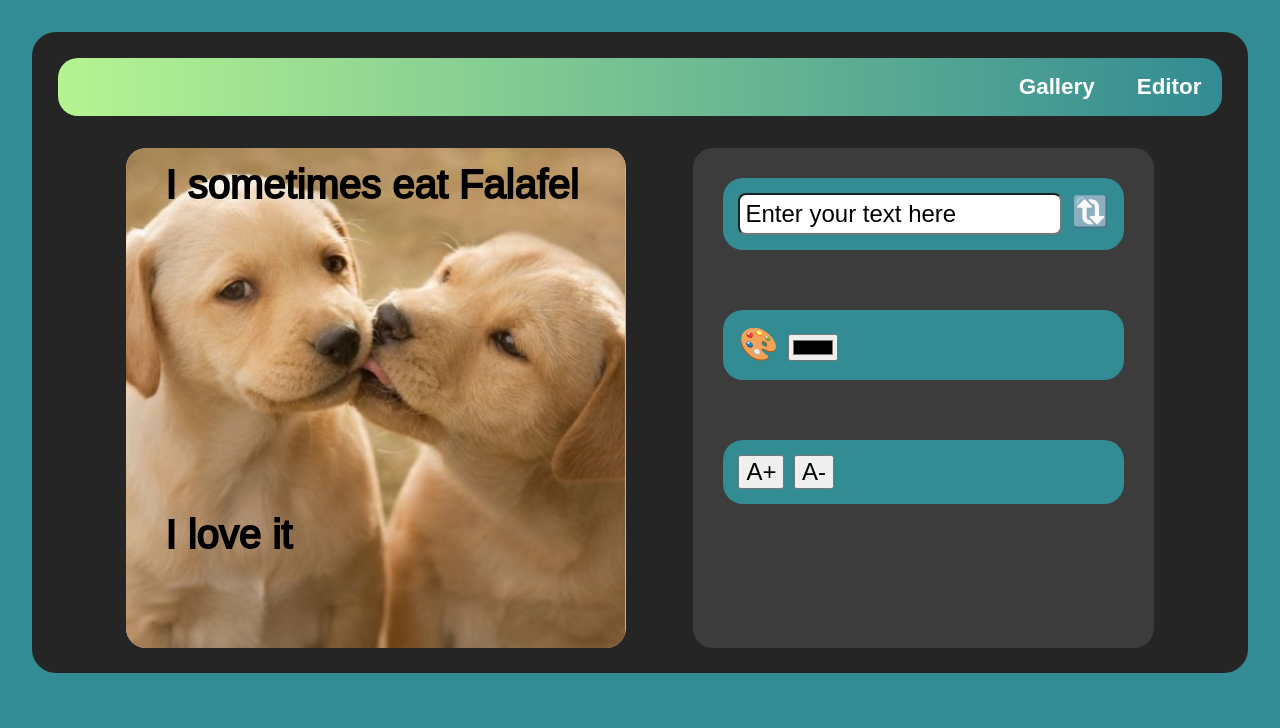
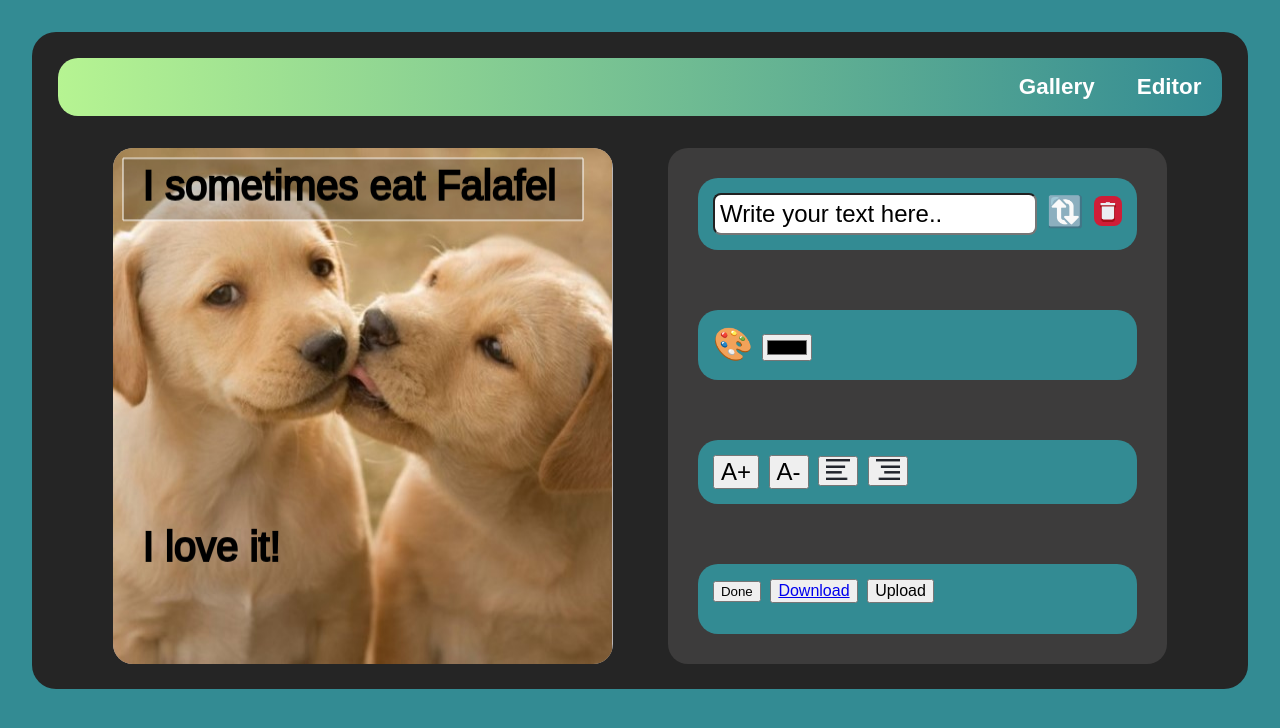
Before and after one commit to InbalPrital/MemeApp, a plain HTML site: page index.html in a window 1280 px wide. Drawn offline with Linux system fonts and the light colour scheme.

Commit message:
commit eight

```diff
--- a/index.html
+++ b/index.html
@@ -23,10 +23,11 @@
               type="text"
               class="txt-input"
               name="txt-input"
-              value="Enter your text here"
+              value="Write your text here.."
               onchange="onNewInput(this.value)"
             />
             <button onclick="onSwitchLine()" class="switch-btn">🔃</button>
+            <button onclick="onCleanLine()" class="clean-btn"><img src="images/clean-btn.png" class="on-clean-btn"/></button>
           </div>
           <div class="insert-color">
             <label for="set-color" class="set-color">🎨</label>
@@ -37,15 +38,30 @@
               onchange="onSetColor(this.value)"
             />
           </div>
-          <div class="insert-size">
+          <div class="size-and-align">
             <button onclick="onIncreaseFont()" class="size-btn">A+</button>
             <button onclick="onDecreaseFont()" class="size-btn">A-</button>
+           <button onclick="onAlignLeft()"><img src="images/align-left.png" class="align left-btn"/></button>
+           <button onclick="onAlignRight()"><img src="images/align-right.png" class="align right-btn"/></button>
           </div>
-        </div>
+              <div class="buttons">
+                <button onclick="onDoneEditing()" class="done-btn">Done</button>
+      <button class="download-btn">
+        <a href="#" onclick="downloadCanvas(this)" download="file-name"
+          >Download</a
+        >
+      </button>
+      <button class="upload-btn" onclick="uploadImg()">
+        Upload
+      </button>
+      <p class="user-msg"></p>
+      <div class="share-container"></div>
+    </div>
       </section>
     </section>
     <script src="js/memeController.js"></script>
     <script src="js/memeService.js"></script>
     <script src="js/galleryController.js"></script>
+    <script src="js/upload.service.js"></script>
   </body>
 </html>
--- a/js/memeController.js
+++ b/js/memeController.js
@@ -13,11 +13,19 @@ function renderMeme() {
   console.log('currMemeId', currMeme.selectedImgId)
   var memeTxt1 = currMeme.lines[0].txt
   var memeTxt2 = currMeme.lines[1].txt
+  var align1 = currMeme.lines[0].align
+  var align2 = currMeme.lines[1].align
   base_image = new Image()
   base_image.onload = function () {
     gCtx.drawImage(base_image, 0, 0)
-    drawText(memeTxt1, 40, 50, 0)
-    drawText(memeTxt2, 40, 400, 1)
+    if (gDoneEditing === false && gMeme.selectedLineIdx === 0) {
+      drawRect(10, 10)
+    }
+    if (gDoneEditing === false && gMeme.selectedLineIdx === 1) {
+      drawRect(10, 360)
+    }
+    drawText(memeTxt1, align1, 50, 0)
+    drawText(memeTxt2, align2, 400, 1)
   }
   base_image.src = `images/${currMeme.selectedImgId}.jpg`
 }
@@ -34,6 +42,15 @@ function drawText(text, x, y, idx) {
 function onNewInput(newTxt) {
   setLineTxt(newTxt)
   renderMeme()
+}
+
+function drawRect(x, y) {
+  gCtx.beginPath()
+  gCtx.rect(x, y, 460, 60)
+  gCtx.fillStyle = 'rgba(0,0,0,0.2)'
+  gCtx.fillRect(x, y, 460, 60)
+  gCtx.strokeStyle = 'white'
+  gCtx.stroke()
 }
 
 function showEditor() {
@@ -62,3 +79,24 @@ function onSwitchLine() {
   switchLine()
   renderMeme()
 }
+
+function onAlignLeft() {
+  alignLeft()
+  renderMeme()
+}
+
+function onAlignRight() {
+  alignRight()
+  renderMeme()
+}
+
+function onCleanLine() {
+  onNewInput('')
+  setLineTxt('')
+  renderMeme()
+}
+
+function onDoneEditing() {
+  doneEdinting()
+  renderMeme()
+}
--- a/js/memeService.js
+++ b/js/memeService.js
@@ -1,3 +1,5 @@
+var gDoneEditing = false
+
 var gImgs = [
   { id: 1, url: 'imges/1.jpg', keywords: ['funny', 'cat'] },
   { id: 2, url: 'imges/2.jpg', keywords: ['funny', 'cat'] },
@@ -26,13 +28,13 @@ var gMeme = {
     {
       txt: 'I sometimes eat Falafel',
       size: 40,
-      align: 'left',
+      align: 30,
       color: 'black',
     },
     {
-      txt: 'I love it',
+      txt: 'I love it!',
       size: 40,
-      align: 'right',
+      align: 30,
       color: 'black',
     },
   ],
@@ -76,3 +78,51 @@ function switchLine() {
     ? (gMeme.selectedLineIdx = 1)
     : (gMeme.selectedLineIdx = 0)
 }
+
+// function saveAndRestore() {
+//   gCtx.save()
+//   gCtx.restore()
+// }
+
+function downloadCanvas(elLink) {
+  const data = gCanvas.toDataURL()
+  console.log('data', data)
+  elLink.href = data
+  elLink.download = 'My-Drawing'
+}
+
+// The next 2 functions handle IMAGE UPLOADING to img tag from file system:
+function onImgInput(ev) {
+  loadImageFromInput(ev, renderImg)
+}
+//                               CallBack func will run on success load of the img
+function loadImageFromInput(ev, onImageReady) {
+  var reader = new FileReader()
+  //After we read the file
+  reader.onload = function (event) {
+    var img = new Image() // Create a new html img element
+    img.src = event.target.result // Set the img src to the img file we read
+    //Run the callBack func , To render the img on the canvas
+    img.onload = onImageReady.bind(null, img)
+  }
+  reader.readAsDataURL(ev.target.files[0]) // Read the file we picked
+}
+
+function renderImg(img) {
+  //Draw the img on the canvas
+  gCtx.drawImage(img, 0, 0, gCanvas.width, gCanvas.height)
+}
+
+function alignLeft() {
+  gMeme.lines[gMeme.selectedLineIdx].align -= 25
+  return gMeme
+}
+
+function alignRight() {
+  gMeme.lines[gMeme.selectedLineIdx].align += 25
+  return gMeme
+}
+
+function doneEdinting() {
+  gDoneEditing = true
+}
--- /dev/null
+++ b/js/upload.service.js
@@ -0,0 +1,40 @@
+function uploadImg() {
+  const imgDataUrl = gCanvas.toDataURL('image/jpeg') // Gets the canvas content as an image format
+
+  // A function to be called if request succeeds
+  function onSuccess(uploadedImgUrl) {
+    //Encode the instance of certain characters in the url
+    const encodedUploadedImgUrl = encodeURIComponent(uploadedImgUrl)
+    console.log(encodedUploadedImgUrl)
+    // document.querySelector(
+    //   '.user-msg'
+    // ).innerText = `Your photo is available here: ${uploadedImgUrl}`
+    //Create a link that on click will make a post in facebook with the image we uploaded
+    document.querySelector('.share-container').innerHTML = `
+        <a class="btn" href="https://www.facebook.com/sharer/sharer.php?u=${encodedUploadedImgUrl}&t=${encodedUploadedImgUrl}" title="Share on Facebook" target="_blank" onclick="window.open('https://www.facebook.com/sharer/sharer.php?u=${uploadedImgUrl}&t=${uploadedImgUrl}'); return false;">
+           Share
+        </a>`
+  }
+  //Send the image to the server
+  doUploadImg(imgDataUrl, onSuccess)
+}
+
+function doUploadImg(imgDataUrl, onSuccess) {
+  //Pack the image for delivery
+  const formData = new FormData()
+  formData.append('img', imgDataUrl)
+  //Send a post req with the image to the server
+  fetch('//ca-upload.com/here/upload.php', {
+    method: 'POST',
+    body: formData,
+  }) //Gets the result and extract the text/ url from it
+    .then((res) => res.text())
+    .then((url) => {
+      console.log('Got back live url:', url)
+      //Pass the url we got to the callBack func onSuccess, that will create the link to facebook
+      onSuccess(url)
+    })
+    .catch((err) => {
+      console.error(err)
+    })
+}
--- /dev/null
+++ b/styles/basic/helpers.css
@@ -0,0 +1,3 @@
+.b-g-color {
+  background-color: rgb(37, 37, 37);
+}
--- a/styles/components/editor.css
+++ b/styles/components/editor.css
@@ -9,7 +9,8 @@
 
 .insert-text,
 .insert-color,
-.insert-size {
+.size-and-align,
+.buttons {
   background-color: rgb(51, 139, 147);
   border-radius: 20px;
   padding: 15px;
@@ -48,3 +49,23 @@
 .size-btn:hover {
   cursor: pointer;
 }
+
+.align {
+  height: 1.3rem;
+}
+
+.clean-btn {
+  border-radius: 8px;
+  background-color: #cf1d37;
+  border: none;
+}
+
+.on-clean-btn {
+  height: 25px;
+  padding-top: 5px;
+}
+
+.download-btn,
+.upload-btn {
+  font-size: 1rem;
+}
--- a/styles/mq/mq.css
+++ b/styles/mq/mq.css
@@ -1,6 +1,6 @@
 @media (max-width: 640px) {
   .main-layout {
-    max-height: 100vh;
+    max-height: unset;
     margin: 0 auto;
     padding: 0.5rem;
     margin: 1rem;
@@ -12,7 +12,7 @@
 
   .insert-text,
   .insert-color,
-  .insert-size {
+  .size-and-align {
     border-radius: 20px;
     padding: 2px;
     margin: 3px;
@@ -23,4 +23,8 @@
     font-size: 4.7vw;
     border-radius: 8px;
   }
+  /* check on mobile */
+  /* .switch-btn {
+    margin-top: 1px;
+  } */
 }
--- a/styles/styles.css
+++ b/styles/styles.css
@@ -1,5 +1,6 @@
 @import 'basic/base.css';
 @import 'basic/layout.css';
+@import 'basic/helpers.css';
 
 @import 'components/editor.css';
 @import 'components/gallery.css';
```
Also changed, not shown: js/galleryController.js (+0 -7 lines), images/align-center.png (added), images/align-left.png (added), images/align-right.png (added), images/clean-btn.png (added).
